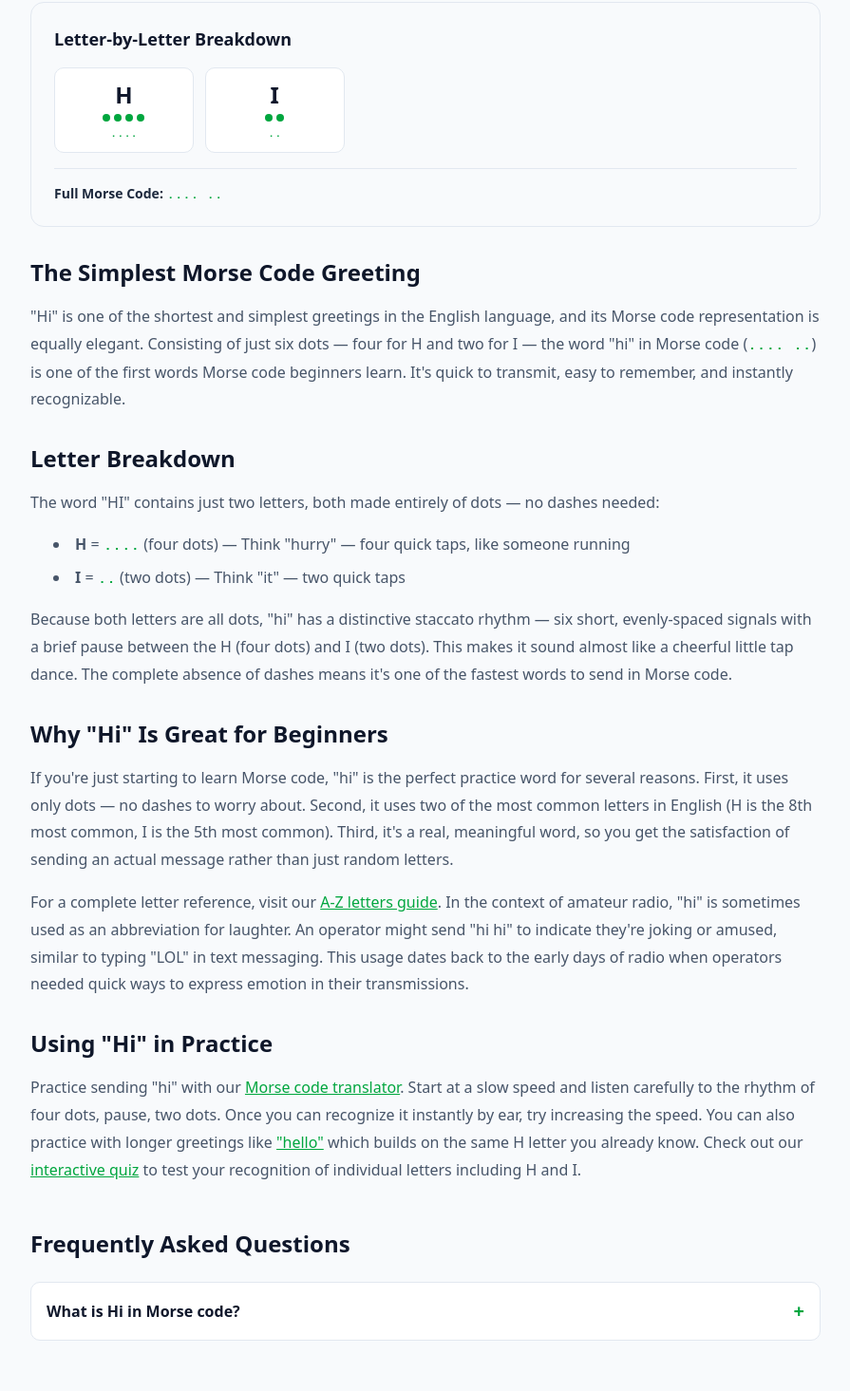
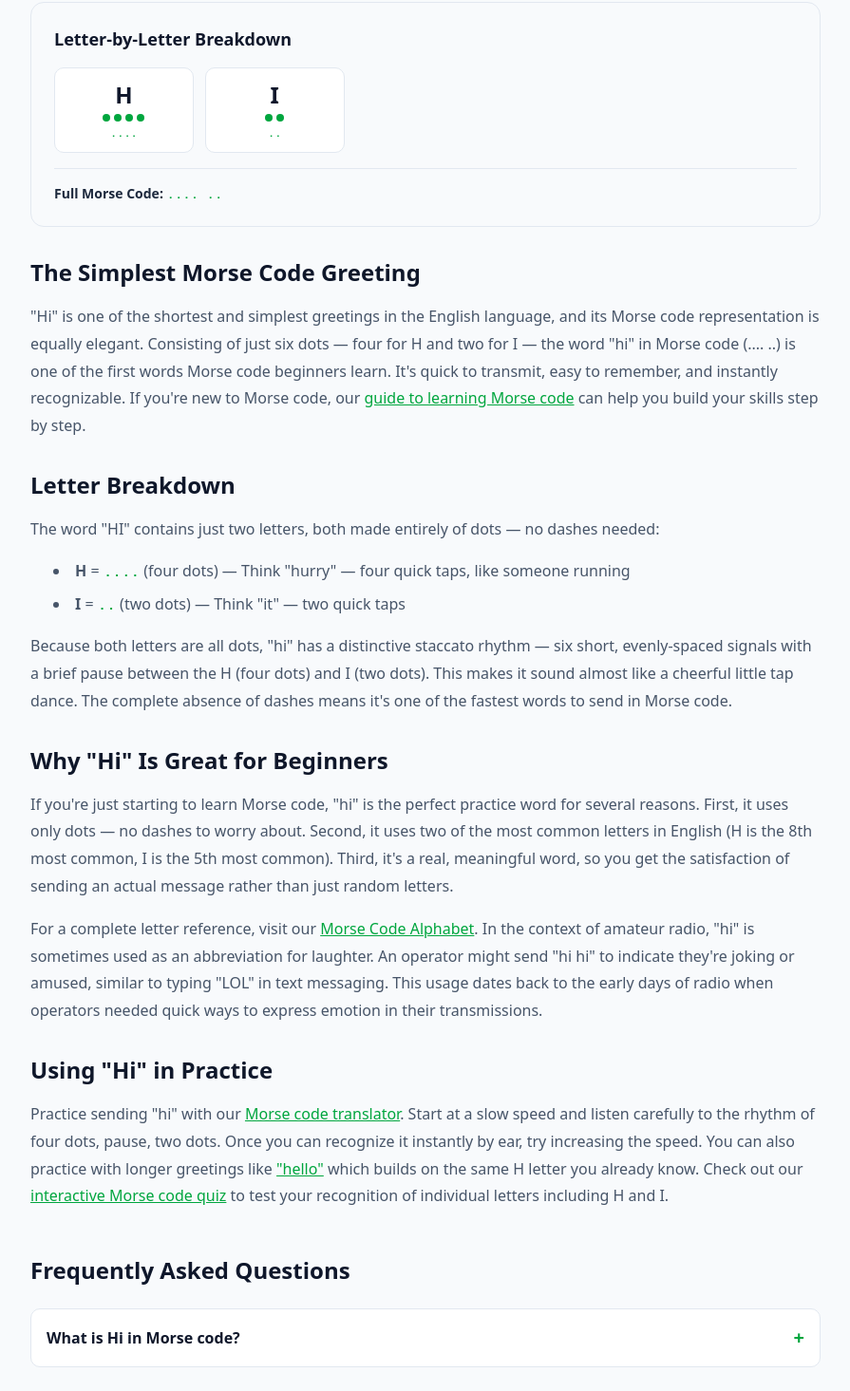
Before and after one commit to muzamil4382-hue/Morse-code-0.2, a Next.js app: page /hi-in-morse-code in a window 1280 px wide. Shown: the part 431-1896 px from the top of the page at 95% size, without its empty margins (192-1087 px from the left). Built offline with nearby package versions, Linux system fonts and the light colour scheme.

Commit message:
hi page update

```diff
--- a/src/app/hi-in-morse-code/page.tsx
+++ b/src/app/hi-in-morse-code/page.tsx
@@ -1,21 +1,47 @@
 import Link from "next/link";
-import { WordPageTemplate, generateWordPageMeta } from "@/components/morse/word-page-template";
+import {
+  WordPageTemplate,
+  generateWordPageMeta,
+} from "@/components/morse/word-page-template";
 
 const config = {
   word: "HI",
   morseStr: ".... ..",
   title: "Hi in Morse Code",
   metaTitle: "Hi in Morse Code (.... ..) - Quick Reference",
-  description: "Learn how to say Hi in Morse code (.... ..). Complete letter-by-letter breakdown, audio pronunciation guide, and practice tips for this simple two-letter Morse code greeting.",
+  description:
+    "Learn how to say Hi in Morse code (.... ..). Complete letter-by-letter breakdown, audio pronunciation guide, and practice tips for this simple two-letter Morse code greeting.",
   slug: "hi-in-morse-code",
+
   faqs: [
-    { question: "What is Hi in Morse code?", answer: "'Hi' in Morse code is .... .. (four dots for H, followed by two dots for I, with a single space between letters). It is one of the simplest Morse code words because both letters consist entirely of dots with no dashes. The six-dot sequence has a distinctive staccato rhythm that makes it easy to recognize by ear, making it an excellent practice word for Morse code beginners." },
+    {
+      question: "What is Hi in Morse code?",
+      answer:
+        "'Hi' in Morse code is .... .. (four dots for H, followed by two dots for I, with a single space between letters). It is one of the simplest Morse code words because both letters consist entirely of dots with no dashes. The six-dot sequence has a distinctive staccato rhythm that makes it easy to recognize by ear, making it an excellent practice word for Morse code beginners.",
+    },
   ],
+
   relatedWords: [
-    { word: "Hello", slug: "hello-in-morse-code", morse: ".... . / .-.. .-.. / ---" },
-    { word: "Help", slug: "help-in-morse-code", morse: ".... . .-.. .--." },
-    { word: "I Love You", slug: "i-love-you-in-morse-code", morse: ".. / .-.. / --- / ...- / . / -.-- / --- / ..-" },
-    { word: "Love", slug: "love-in-morse-code", morse: ".-.. / --- / ...- / ." },
+    {
+      word: "Hello",
+      slug: "hello-in-morse-code",
+      morse: ".... . / .-.. .-.. / ---",
+    },
+    {
+      word: "Help",
+      slug: "help-in-morse-code",
+      morse: ".... . .-.. .--.",
+    },
+    {
+      word: "I Love You",
+      slug: "i-love-you-in-morse-code",
+      morse: ".. / .-.. / --- / ...- / . / -.-- / --- / ..-",
+    },
+    {
+      word: "Love",
+      slug: "love-in-morse-code",
+      morse: ".-.. / --- / ...- / .",
+    },
   ],
 };
 
@@ -24,53 +50,112 @@ export const metadata = generateWordPageMeta(config);
 export default function HiPage() {
   return (
     <WordPageTemplate config={config}>
-      <h2 className="text-2xl font-bold text-slate-900 mb-4">The Simplest Morse Code Greeting</h2>
+      <h2 className="text-2xl font-bold text-slate-900 mb-4">
+        The Simplest Morse Code Greeting
+      </h2>
+
       <p className="text-slate-700 leading-relaxed mb-4">
-        &quot;Hi&quot; is one of the shortest and simplest greetings in the English language, and its Morse code
-        representation is equally elegant. Consisting of just six dots — four for H and two for I — the word &quot;hi&quot;
-        in Morse code (<span className="font-mono text-green-600">.... ..</span>) is one of the first words Morse code
-        beginners learn. It&apos;s quick to transmit, easy to remember, and instantly recognizable.
+        &quot;Hi&quot; is one of the shortest and simplest greetings in the
+        English language, and its Morse code representation is equally elegant.
+        Consisting of just six dots — four for H and two for I — the word
+        &quot;hi&quot; in Morse code (.... ..) is one of the first words Morse
+        code beginners learn. It&apos;s quick to transmit, easy to remember,
+        and instantly recognizable. If you&apos;re new to Morse code, our{" "}
+        <Link
+          href="/learn-morse-code"
+          className="text-green-600 underline"
+        >
+          guide to learning Morse code
+        </Link>{" "}
+        can help you build your skills step by step.
       </p>
 
-      <h2 className="text-2xl font-bold text-slate-900 mb-4">Letter Breakdown</h2>
+      <h2 className="text-2xl font-bold text-slate-900 mb-4">
+        Letter Breakdown
+      </h2>
+
       <p className="text-slate-700 leading-relaxed mb-4">
-        The word &quot;HI&quot; contains just two letters, both made entirely of dots — no dashes needed:
-      </p>
-      <ul className="list-disc list-inside text-slate-700 space-y-2 mb-4">
-        <li><strong>H</strong> = <span className="font-mono text-green-600">....</span> (four dots) — Think &quot;hurry&quot; — four quick taps, like someone running</li>
-        <li><strong>I</strong> = <span className="font-mono text-green-600">..</span> (two dots) — Think &quot;it&quot; — two quick taps</li>
-      </ul>
-      <p className="text-slate-700 leading-relaxed mb-4">
-        Because both letters are all dots, &quot;hi&quot; has a distinctive staccato rhythm — six short, evenly-spaced
-        signals with a brief pause between the H (four dots) and I (two dots). This makes it sound almost like a
-        cheerful little tap dance. The complete absence of dashes means it&apos;s one of the fastest words to send
-        in Morse code.
+        The word &quot;HI&quot; contains just two letters, both made entirely
+        of dots — no dashes needed:
       </p>
 
-      <h2 className="text-2xl font-bold text-slate-900 mb-4">Why &quot;Hi&quot; Is Great for Beginners</h2>
+      <ul className="list-disc list-inside text-slate-700 space-y-2 mb-4">
+        <li>
+          <strong>H</strong> ={" "}
+          <span className="font-mono text-green-600">....</span> (four dots) —
+          Think &quot;hurry&quot; — four quick taps, like someone running
+        </li>
+
+        <li>
+          <strong>I</strong> ={" "}
+          <span className="font-mono text-green-600">..</span> (two dots) —
+          Think &quot;it&quot; — two quick taps
+        </li>
+      </ul>
+
       <p className="text-slate-700 leading-relaxed mb-4">
-        If you&apos;re just starting to learn Morse code, &quot;hi&quot; is the perfect practice word for several reasons.
-        First, it uses only dots — no dashes to worry about. Second, it uses two of the most common letters in English
-        (H is the 8th most common, I is the 5th most common). Third, it&apos;s a real, meaningful word, so you
-        get the satisfaction of sending an actual message rather than just random letters.
-      </p>
-      <p className="text-slate-700 leading-relaxed mb-4">
-        For a complete letter reference, visit our <Link href="/morse-code-alphabet" className="text-green-600 underline">A-Z letters guide</Link>. In the context of amateur radio, &quot;hi&quot; is sometimes used as an abbreviation for laughter. An operator
-        might send &quot;hi hi&quot; to indicate they&apos;re joking or amused, similar to typing &quot;LOL&quot; in
-        text messaging. This usage dates back to the early days of radio when operators needed quick ways to express
-        emotion in their transmissions.
+        Because both letters are all dots, &quot;hi&quot; has a distinctive
+        staccato rhythm — six short, evenly-spaced signals with a brief pause
+        between the H (four dots) and I (two dots). This makes it sound almost
+        like a cheerful little tap dance. The complete absence of dashes means
+        it&apos;s one of the fastest words to send in Morse code.
       </p>
 
-      <h2 className="text-2xl font-bold text-slate-900 mb-4">Using &quot;Hi&quot; in Practice</h2>
+      <h2 className="text-2xl font-bold text-slate-900 mb-4">
+        Why &quot;Hi&quot; Is Great for Beginners
+      </h2>
+
+      <p className="text-slate-700 leading-relaxed mb-4">
+        If you&apos;re just starting to learn Morse code, &quot;hi&quot; is the
+        perfect practice word for several reasons. First, it uses only dots —
+        no dashes to worry about. Second, it uses two of the most common letters
+        in English (H is the 8th most common, I is the 5th most common). Third,
+        it&apos;s a real, meaningful word, so you get the satisfaction of
+        sending an actual message rather than just random letters.
+      </p>
+
+      <p className="text-slate-700 leading-relaxed mb-4">
+        For a complete letter reference, visit our{" "}
+        <Link
+          href="/morse-code-alphabet"
+          className="text-green-600 underline"
+        >
+          Morse Code Alphabet
+        </Link>
+        . In the context of amateur radio, &quot;hi&quot; is sometimes used as
+        an abbreviation for laughter. An operator might send &quot;hi hi&quot;
+        to indicate they&apos;re joking or amused, similar to typing
+        &quot;LOL&quot; in text messaging. This usage dates back to the early
+        days of radio when operators needed quick ways to express emotion in
+        their transmissions.
+      </p>
+
+      <h2 className="text-2xl font-bold text-slate-900 mb-4">
+        Using &quot;Hi&quot; in Practice
+      </h2>
+
       <p className="text-slate-700 leading-relaxed">
         Practice sending &quot;hi&quot; with our{" "}
-        <Link href="/" className="text-green-600 underline">Morse code translator</Link>.
-        Start at a slow speed and listen carefully to the rhythm of four dots, pause, two dots. Once you can
-        recognize it instantly by ear, try increasing the speed. You can also practice with longer greetings
-        like <Link href="/hello-in-morse-code" className="text-green-600 underline">&quot;hello&quot;</Link> which
-        builds on the same H letter you already know. Check out our{" "}
-        <Link href="/morse-code-quiz" className="text-green-600 underline">interactive quiz</Link> to test your
-        recognition of individual letters including H and I.
+        <Link href="/" className="text-green-600 underline">
+          Morse code translator
+        </Link>
+        . Start at a slow speed and listen carefully to the rhythm of four dots,
+        pause, two dots. Once you can recognize it instantly by ear, try
+        increasing the speed. You can also practice with longer greetings like{" "}
+        <Link
+          href="/hello-in-morse-code"
+          className="text-green-600 underline"
+        >
+          &quot;hello&quot;
+        </Link>{" "}
+        which builds on the same H letter you already know. Check out our{" "}
+        <Link
+          href="/morse-code-quiz"
+          className="text-green-600 underline"
+        >
+          interactive Morse code quiz
+        </Link>{" "}
+        to test your recognition of individual letters including H and I.
       </p>
     </WordPageTemplate>
   );
```
